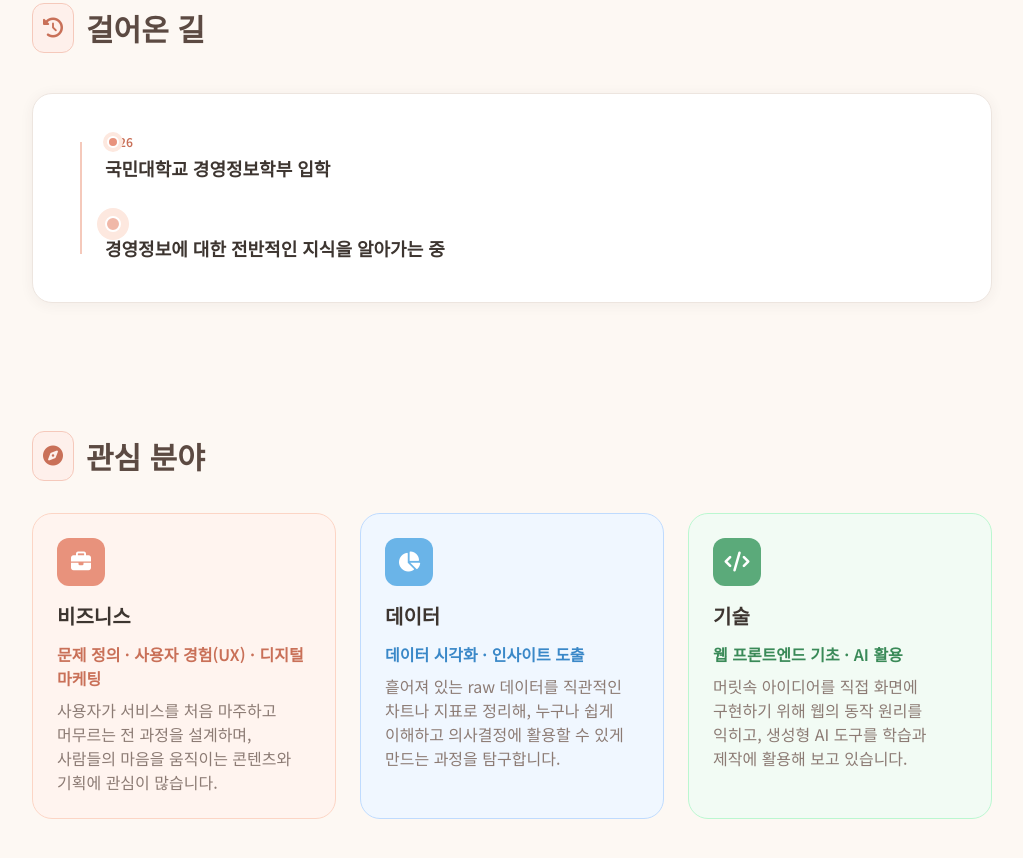
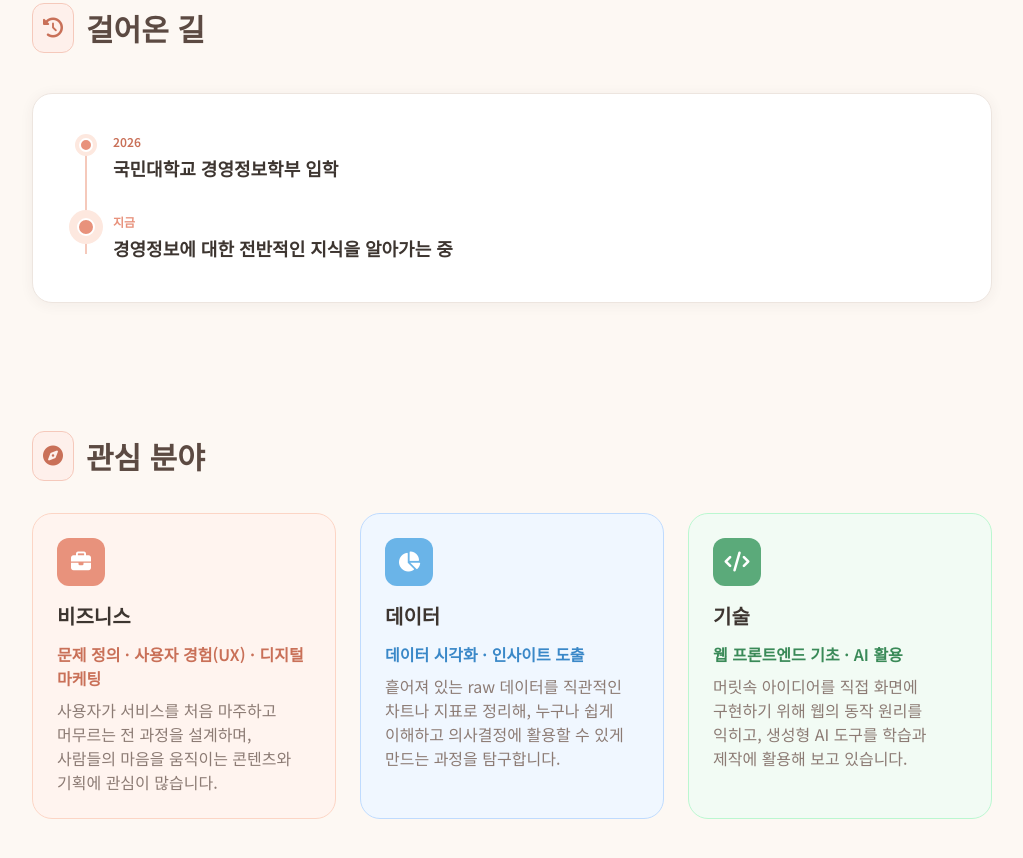
Before and after one commit to kangudam/kangudam.github.io, a plain HTML site: page index.html in a window 1280 px wide. Shown: the part 1331-2189 px from the top of the page, without its empty margins (128-1151 px from the left). Drawn offline with nearby package versions, Linux system fonts and the light colour scheme; no server answers.

Commit message:
fix: timeline dots aligned to line center, padding so labels not covered

```diff
--- a/index.html
+++ b/index.html
@@ -162,37 +162,39 @@
         /* ══ 타임라인 ════════════════════════════════════════════ */
         .timeline {
             position: relative;
-            padding-left: 32px;
         }
-        /* 세로선: 첫 점 중심 ~ 마지막 점 중심 사이만 */
+        /* 세로선: 항목 컨테이너 기준, 중심 13px (left 12 + width 2의 절반) */
         .timeline::before {
             content: '';
             position: absolute;
-            left: 8px;
-            transform: translateX(-50%);
+            left: 12px;
             top: 8px;
             bottom: 8px;
             width: 2px;
             background: #f5c9bb;
         }
-        .timeline-item { position: relative; }
-        /* 점: 선과 동일한 left 기준 + translateX(-50%)로 중심 정렬 */
-        .timeline-dot,
-        .timeline-dot-current {
+        /* 각 항목: 점+선 공간 확보 */
+        .timeline-item {
+            position: relative;
+            padding-left: 40px;
+        }
+        /* 점: 항목 기준 left:13px + translate(-50%,0)로 중심을 선(13px)에 일치 */
+        .timeline-item .timeline-dot,
+        .timeline-item .timeline-dot-current {
             position: absolute;
-            left: 8px;
-            top: 2px;
-            transform: translateX(-50%);
+            left: 13px;
+            top: 4px;
+            transform: translate(-50%, 0);
             border-radius: 50%;
             border: 2px solid #fff;
             background: #e8927c;
         }
         .timeline-dot {
-            width: 12px; height: 12px;
+            width: 14px; height: 14px;
             box-shadow: 0 0 0 4px #fde8df;
         }
         .timeline-dot-current {
-            width: 16px; height: 16px;
+            width: 18px; height: 18px;
             background: #f0b8a8;
             box-shadow: 0 0 0 4px #fde8df;
             animation: dotPulse 2s ease-in-out infinite;
```
